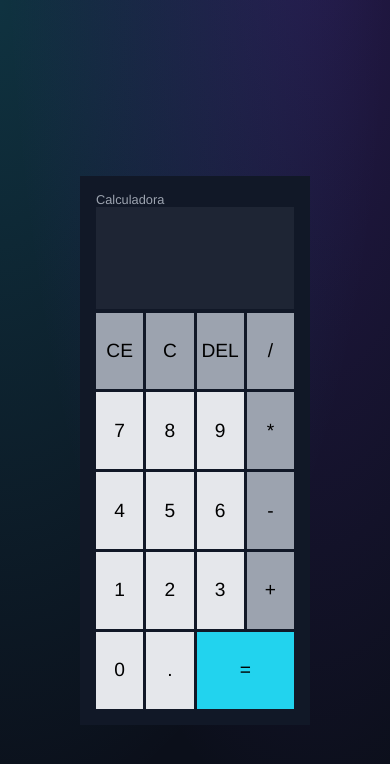
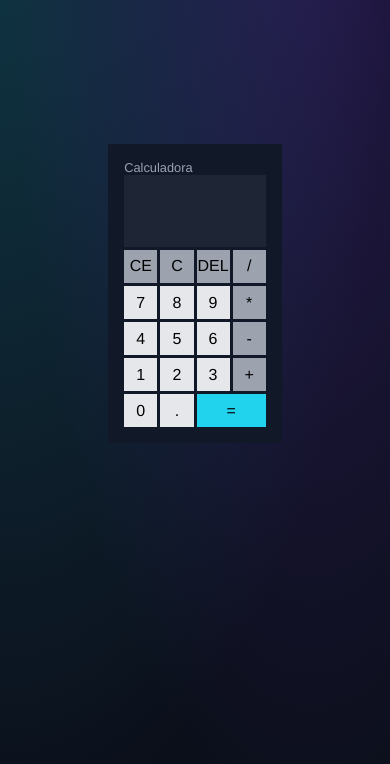
Before and after one commit to alexandrehdiniz/Calculadora, a plain HTML site: page index.html in a window 390 px wide. Drawn offline with Linux system fonts and the light colour scheme.

Commit message:
Update style.css

```diff
--- a/css/style.css
+++ b/css/style.css
@@ -33,7 +33,7 @@ body {
   display: flex;
   align-items: center;
   justify-content: center;
-  padding: 9em;
+  padding: clamp(9rem, 1vw, 9rem);
 }
 
 #calc {
@@ -66,7 +66,7 @@ body {
 
 #current-operation {
   min-height: 1.6em;
-  font-size: 3em;
+  font-size: clamp(1.8rem, 6vw, 3rem);
   font-weight: 700;
   overflow-wrap: break-word;
   padding: 0.2em;
@@ -81,8 +81,8 @@ body {
 #btn-container button {
   border: 1px solid transparent;
   border-radius: 0;
-  height: 4em;
-  font-size: 1.2em;
+  aspect-ratio: 1 / 1;
+  font-size: clamp(1rem, 2.5vw, 1.2rem);
   background-color: var(--muted);
   cursor: pointer;
   transition: 0.3s;
@@ -100,6 +100,7 @@ body {
 
 #btn-container .btn-equal {
   grid-column: span 2;
+  aspect-ratio: auto;
   background-color: var(--primary-2);
   transition: 0.3s;
 }
@@ -109,11 +110,7 @@ body {
   color: var(--text);
 }
 
-@media (max-width: 900px) {
-  body {
-    margin-top: 6em;
-    padding: 5em;
-  }
+@media (max-width: 580px) {
   #calc {
     padding: 1em;
   }
```
